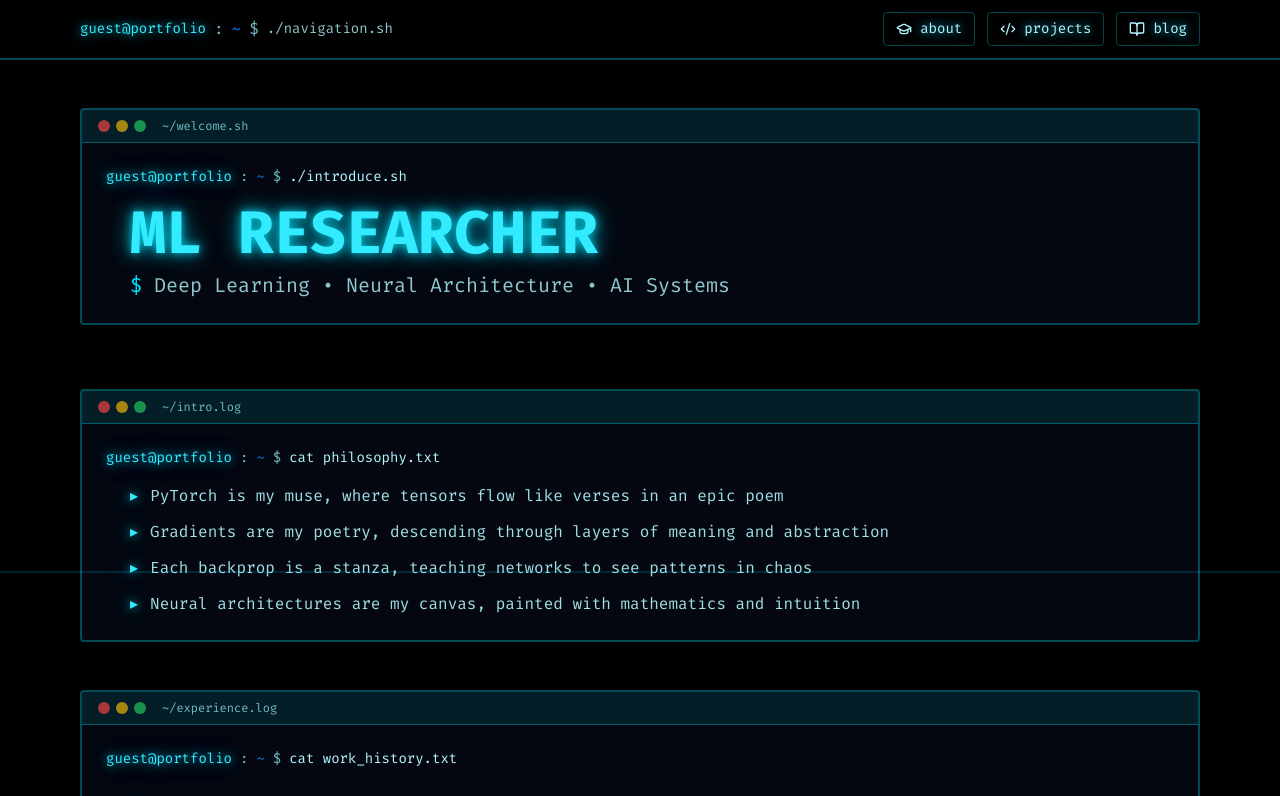
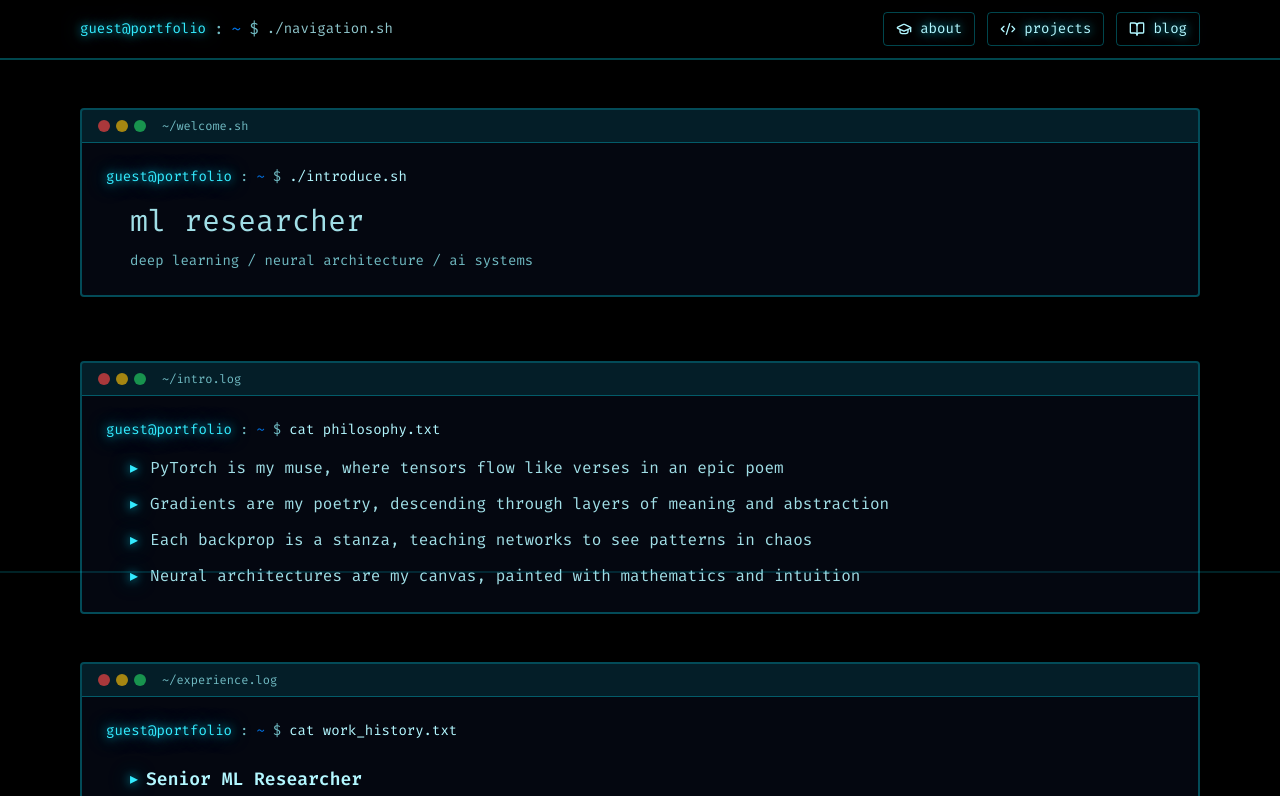
Before and after one commit to gjyotin305/gjyotin305.github.io, a React (Vite) app: page / in a window 1280 px wide. Shown: the top 796 px of the page. Built offline with nearby package versions, Linux system fonts and the light colour scheme; the HTML template or start-up script is replaced by a standard one.

Commit message:
Refactor intro section

```diff
--- a/src/pages/Index.tsx
+++ b/src/pages/Index.tsx
@@ -52,12 +52,12 @@ const Index = () => {
           <TerminalWindow title="~/welcome.sh">
             <div className="space-y-4">
               <TerminalPrompt command="./introduce.sh" />
-              <div className="ml-6 space-y-2">
-                <h1 className="text-4xl md:text-6xl font-bold text-accent terminal-glow animate-fade-in">
-                  ML RESEARCHER
+              <div className="ml-6 space-y-3">
+                <h1 className="text-2xl md:text-3xl font-normal text-foreground/90">
+                  ml researcher
                 </h1>
-                <p className="text-xl text-foreground/80">
-                  <span className="text-primary">$</span> Deep Learning • Neural Architecture • AI Systems
+                <p className="text-sm text-muted-foreground">
+                  deep learning / neural architecture / ai systems
                 </p>
               </div>
             </div>
```
